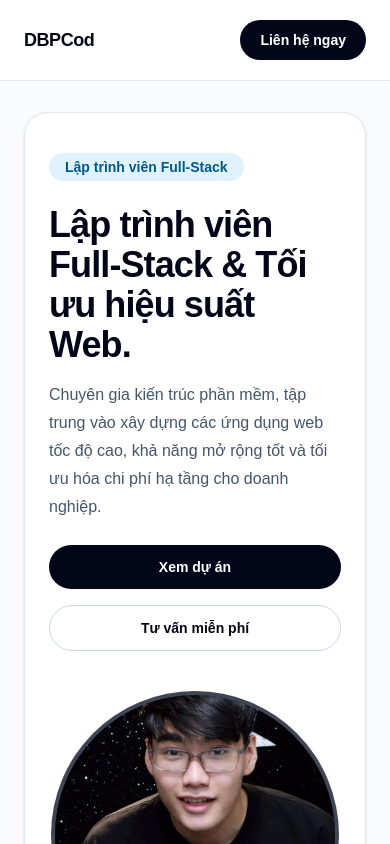
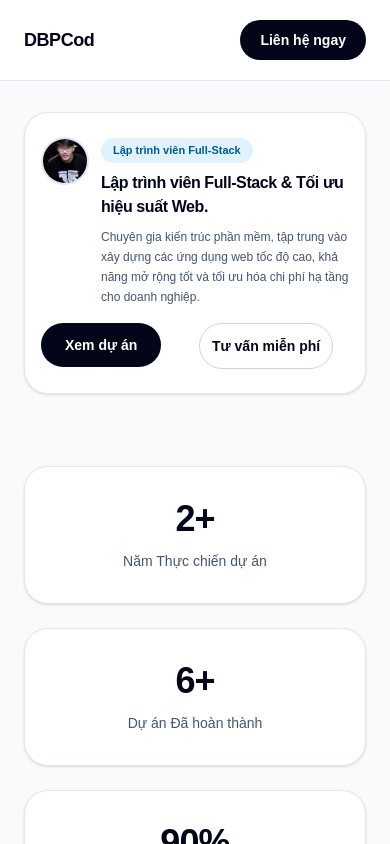
Before and after one commit to DBPCod/Portfolio, a Next.js app in the folder portfolio/: page /dashboard in a window 390 px wide. Shown: the top 844 px of the page. Built offline with nearby package versions, Linux system fonts and the light colour scheme.

Commit message:
fix: sửa lại giao diện hero trên mobile

```diff
--- a/portfolio/app/dashboard/_components/Hero.tsx
+++ b/portfolio/app/dashboard/_components/Hero.tsx
@@ -11,7 +11,7 @@ export default function Hero() {
         </a>
       }
       secondaryCta={
-        <a href="#contact" className="inline-flex items-center justify-center rounded-full border border-slate-300 bg-white px-6 py-3 text-sm font-semibold text-slate-950 transition hover:border-slate-400">
+        <a href="#contact" className="inline-flex items-center justify-center rounded-full border border-slate-300 bg-white px-3 py-3 text-sm font-semibold text-slate-950 transition hover:border-slate-400">
           Tư vấn miễn phí
         </a>
       }
--- a/portfolio/libs/components/AnimatedHero/AnimatedHero.tsx
+++ b/portfolio/libs/components/AnimatedHero/AnimatedHero.tsx
@@ -13,29 +13,45 @@ export default function AnimatedHero({
   avatarAlt,
 }: AnimatedHeroProps) {
   return (
-    <section className="grid gap-10 rounded-3xl border border-slate-200 bg-white px-6 py-10 shadow-sm md:grid-cols-[1.75fr_1fr] md:px-10 md:py-14">
+    <section className="grid gap-6 rounded-3xl border border-slate-200 bg-white px-4 py-6 shadow-sm sm:px-6 md:grid-cols-[1.75fr_1fr] md:gap-10 md:px-10 md:py-14">
       <motion.div
-        className="space-y-6"
+        className="space-y-4 md:space-y-6"
         initial="hidden"
         animate="visible"
         variants={textMotion}
       >
-        <p className="inline-flex rounded-full bg-sky-100 px-4 py-1 text-sm font-semibold text-sky-800">
-          Lập trình viên Full-Stack
-        </p>
-        <div className="space-y-4">
-          <h1 className="text-4xl font-semibold tracking-tight text-slate-950 md:text-5xl">
-            {title}
-          </h1>
-          <p className="max-w-2xl text-base leading-7 text-slate-600">{description}</p>
+        <div className="flex items-start gap-3 md:block md:gap-0">
+          <motion.div
+            className="relative h-12 w-12 shrink-0 overflow-hidden rounded-full border-2 border-slate-200 bg-slate-900 md:hidden"
+            initial="hidden"
+            animate="visible"
+            variants={avatarMotion}
+          >
+            <img src={avatarSrc} alt={avatarAlt} className="h-full w-full object-cover" />
+          </motion.div>
+
+          <div className="min-w-0">
+            <p className="inline-flex rounded-full bg-sky-100 px-3 py-1 text-[11px] font-semibold text-sky-800 md:px-4 md:py-1 md:text-sm">
+              Lập trình viên Full-Stack
+            </p>
+            <div className="mt-2 space-y-2 md:mt-4 md:space-y-4">
+              <h1 className="text-2.5xl font-semibold tracking-tight text-slate-950 sm:text-4xl md:text-5xl">
+                {title}
+              </h1>
+              <p className="max-w-2xl text-xs leading-5 text-slate-600 md:text-base md:leading-7">
+                {description}
+              </p>
+            </div>
+          </div>
         </div>
-        <div className="flex flex-col gap-4 sm:flex-row">
-          {primaryCta}
-          {secondaryCta}
+
+        <div className="flex gap-2 sm:flex-row md:gap-4">
+          <div className="w-1/2 sm:w-auto">{primaryCta}</div>
+          <div className="w-1/2 sm:w-auto">{secondaryCta}</div>
         </div>
       </motion.div>
 
-      <div className="relative flex items-center justify-center overflow-hidden">
+      <div className="relative hidden items-center justify-center overflow-hidden md:flex">
         <div className="absolute inset-x-0 top-0 h-32" />
         <div className="relative flex h-full w-full items-center justify-center">
           <motion.div
```
